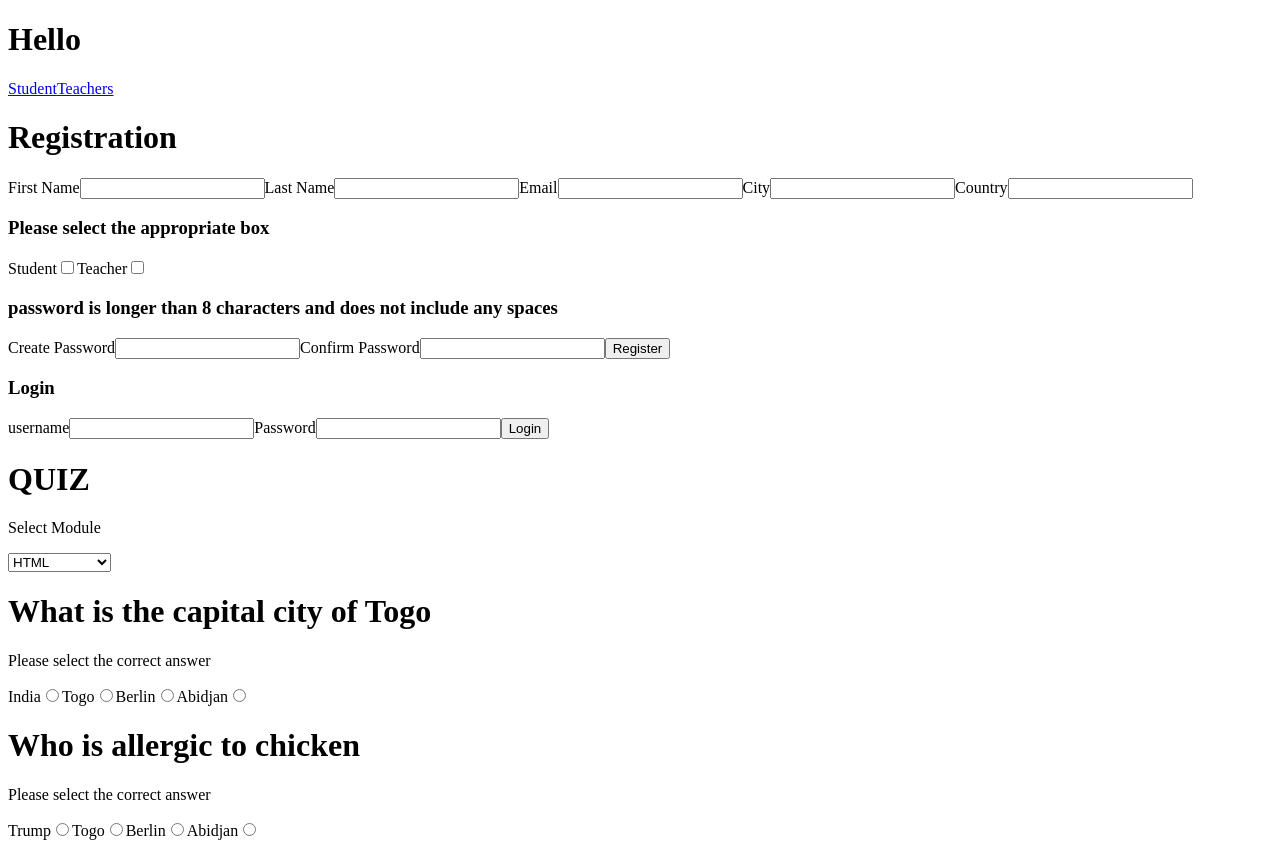
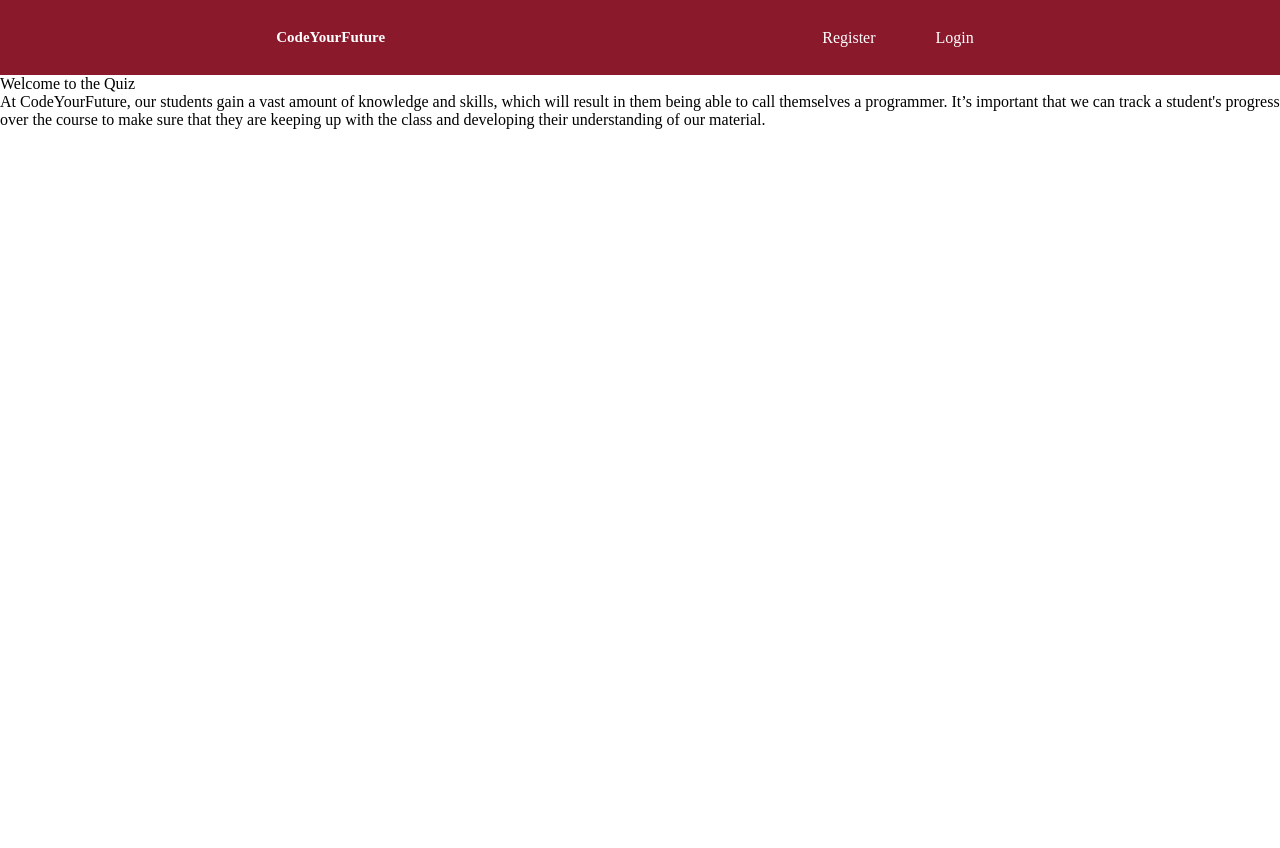
Before and after one commit to Fatimohkuforiji1/modest-buffalo-quizz, a React (Create React App) app in the folder client/: page / in a window 1280 px wide. After the commit the page ends 800 px from the top, so only its background shows below. Built offline with nearby package versions, Linux system fonts and the light colour scheme.

Commit message:
Rendered the layout component and ceated routes

```diff
--- a/client/src/App.js
+++ b/client/src/App.js
@@ -4,12 +4,18 @@ import { Route, Switch } from "react-router-dom";
 import AllRegisterFiles from "./Component/allRegisterFiles";
 import About from "./pages/About";
 import Home from "./pages/Home";
+import Register from "./Component/Register"
+import Login from "./Component/Login"
+import Layout from "./Component/Layout";
+
+
 
 const App = () => {
   const {isAuthenticated} = useContext(AuthContext);
-return(
+return (
   <Switch>
-    {isAuthenticated?(
+    <Layout>
+      {isAuthenticated ? (
         <>
           <Route path="/protected" exact>
             <Home />
@@ -18,18 +24,46 @@ return(
             <About />
           </Route>
         </>
-    ):(
-	<AllRegisterFiles />
+      ) : (
+        // <AllRegisterFiles />
+        <>
+          <Route path="/register">
+            <Register />
+          </Route>
 
+          <Route path="/login">
+            <Login />
+          </Route>
+
+          <Route path="/" exact>
+            <Home />
+          </Route>
+        </>
       )}
-
-
+    </Layout>
   </Switch>
-)
+);
 };
 
 
 export default App;
+
+
+
+
+
+
+//   <Switch>
+//     {isAuthenticated?(
+//       <>
+//       <Route path="/protected" exact>
+//       <Home />
+//     </Route>
+//     <Route path="/about/this/site">
+//       <About />
+//     </Route>
+// </>
+
 
 // function App() {
 //   return (
```
Lines whose indentation alone changed are shown as unchanged.
